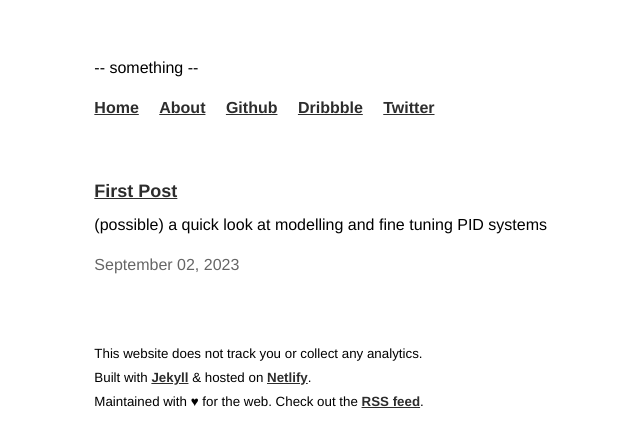
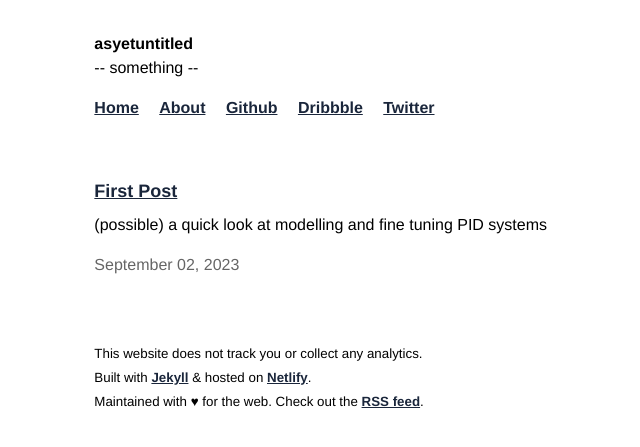
Before and after one commit to chris-lawrie/chris-lawrie.github.io, a Jekyll site: the page built from index.html, in a window 1280 px wide. Shown: the top 447 px of the page, without its empty margins (268-908 px from the left). Built offline with Jekyll 4.4.1, drawn with Linux system fonts in a browser that asks for light colours; some web fonts are replaced; the list of posts is cut into pages by our own code; comment, search, counter and statistics services are not loaded.

Commit message:
style changes

```diff
--- a/_config.yml
+++ b/_config.yml
@@ -2,7 +2,7 @@
 permalink:           pretty
 
 # Setup
-title:               '<asyetuntitled>'
+title:               'asyetuntitled'
 url:                 chris-lawrie.github.io
 tagline:             -- something --
 paginate:            1000
--- a/_sass/_variables.scss
+++ b/_sass/_variables.scss
@@ -1,7 +1,7 @@
 $root-font-size: 16px;
 $root-line-height: 1.5;
 
-$body-color: #2d2d2d;
+$body-color: #1A263B;
 $brand-color: dodgerblue;
 
 $code-font-family: Menlo, Monaco, "Courier New", monospace;
```
